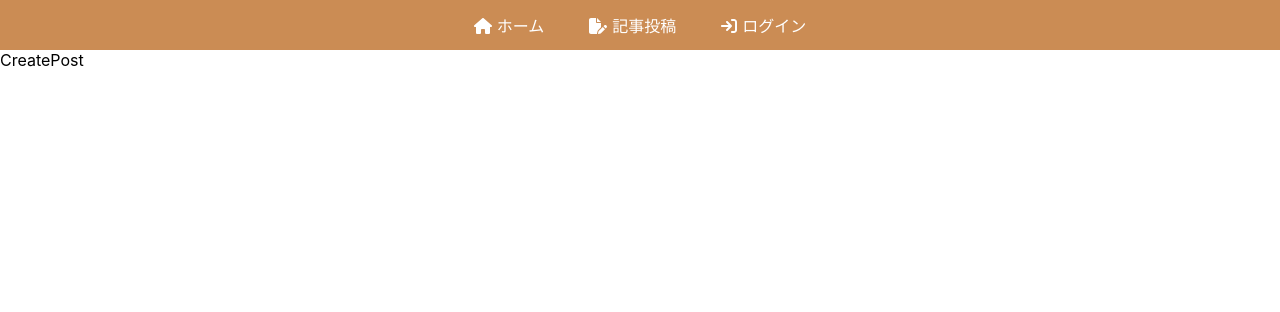
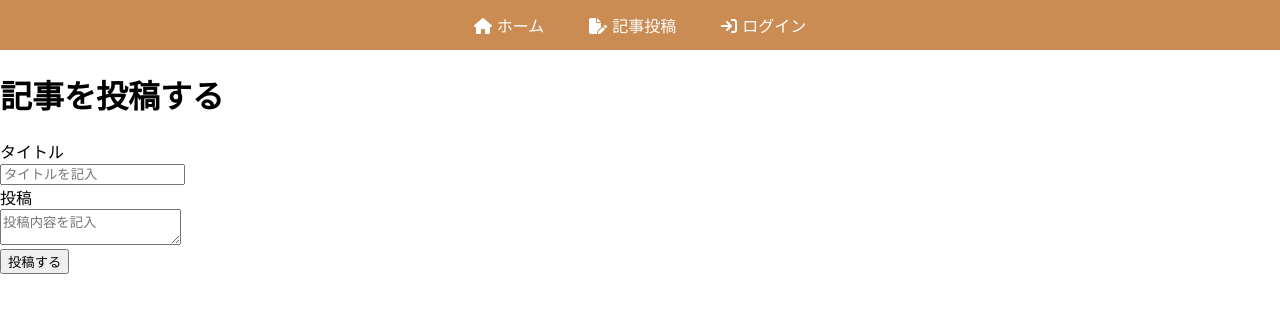
Before and after one commit to nao-United92/react-firebase-blog, a React (Create React App) app: page /createpost in a window 1280 px wide. Shown: the top 312 px of the page. Built offline with nearby package versions, Linux system fonts and the light colour scheme.

Commit message:
ブログ記事投稿ページを作成

```diff
--- a/src/components/CreatePost.js
+++ b/src/components/CreatePost.js
@@ -1,7 +1,23 @@
 import React from 'react';
+import './CreatePost.css'; // Assuming you have a CSS file for styling
 
 const CreatePost = () => {
-  return <div>CreatePost</div>;
+  return (
+    <div className="createPostPage">
+      <div className="postContainer">
+        <h1>記事を投稿する</h1>
+        <div className="inputPost">
+          <div>タイトル</div>
+          <input type="text" placeholder="タイトルを記入" />
+        </div>
+        <div className="inputPost">
+          <div>投稿</div>
+          <textarea placeholder="投稿内容を記入"></textarea>
+        </div>
+        <button className="postButton">投稿する</button>
+      </div>
+    </div>
+  );
 };
 
 export default CreatePost;
```
Also changed, not shown: src/components/CreatePost.css (added).
